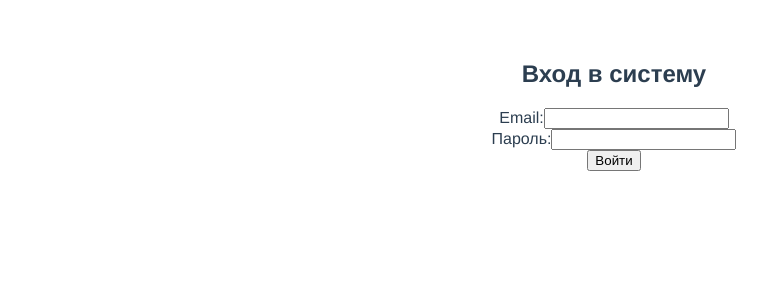
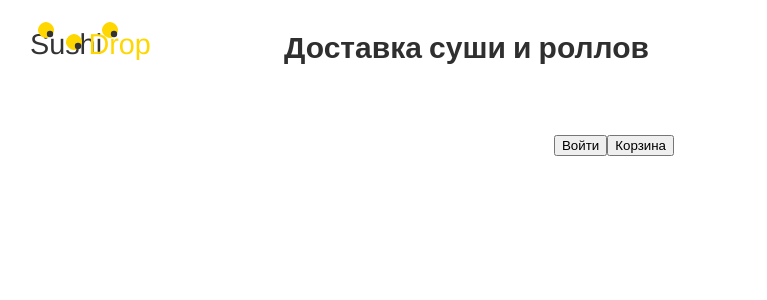
Before and after one commit to AliyaRazyapova/SushiDrop, a Vue app in the folder frontend/: page / in a window 1280 px wide. Shown: the top 300 px of the page, without its empty margins (26-793 px from the left). Built offline with nearby package versions, Linux system fonts and the light colour scheme.

Commit message:
[add] title in header

```diff
--- a/frontend/src/App.vue
+++ b/frontend/src/App.vue
@@ -17,6 +17,6 @@ export default {
   -moz-osx-font-smoothing: grayscale;
   text-align: center;
   color: #2c3e50;
-  margin-top: 60px;
+  margin-top: 16px;
 }
 </style>
--- a/frontend/src/components/elements/HeaDer.vue
+++ b/frontend/src/components/elements/HeaDer.vue
@@ -1,15 +1,15 @@
 <template>
-  <lo-go />
+  <logo-title />
   <header-buttons />
 </template>
 
 <script>
 import HeaderButtons from "@/components/elements/HeaderButtons";
-import LoGo from "@/components/elements/LoGo";
+import LogoTitle from "@/components/elements/LogoTitle";
 
 export default {
 name: "HeaDer",
-  components: {LoGo, HeaderButtons}
+  components: {LogoTitle, HeaderButtons}
 }
 </script>
 
--- /dev/null
+++ b/frontend/src/components/elements/LogoTitle.vue
@@ -0,0 +1,49 @@
+<template>
+  <div class="container">
+    <div class="logo">
+      <svg width="200" height="60" viewBox="0 0 250 60" xmlns="http://www.w3.org/2000/svg">
+        <text x="60" y="40" font-family="Helvetica, Arial, sans-serif" font-size="36" fill="#333333">Sushi</text>
+        <text x="133" y="40" font-family="Helvetica, Arial, sans-serif" font-size="36" fill="#FFD700">Drop</text>
+        <path d="M70 10 C 70 15, 75 20, 80 20 C 85 20, 90 15, 90 10 C 90 5, 85 0, 80 0 C 75 0, 70 5, 70 10 Z" fill="#FFD700"/>
+        <circle cx="85" cy="15" r="4" fill="#333333"/>
+        <path d="M105 25 C 105 30, 110 35, 115 35 C 120 35, 125 30, 125 25 C 125 20, 120 15, 115 15 C 110 15, 105 20, 105 25 Z" fill="#FFD700"/>
+        <circle cx="120" cy="30" r="4" fill="#333333"/>
+        <path d="M150 10 C 150 15, 155 20, 160 20 C 165 20, 170 15, 170 10 C 170 5, 165 0, 160 0 C 155 0, 150 5, 150 10 Z" fill="#FFD700"/>
+        <circle cx="165" cy="15" r="4" fill="#333333"/>
+      </svg>
+    </div>
+    <div class="title">
+      Доставка суши и роллов
+    </div>
+  </div>
+</template>
+
+<script>
+export default {
+  name: "LogoTitle"
+}
+</script>
+
+<style scoped>
+.container {
+  display: flex;
+  flex-direction: row;
+}
+
+.logo {
+  width: 168px;
+  height: 51px;
+}
+
+.title {
+  font-family: 'Poppins', sans-serif;
+  font-style: normal;
+  font-weight: 600;
+  font-size: 30px;
+  line-height: 45px;
+  color: #2F2F2F;
+
+  text-align: center;
+  padding: 10px 134px;
+}
+</style>
--- a/frontend/src/router/index.js
+++ b/frontend/src/router/index.js
@@ -1,12 +1,13 @@
 import { createRouter, createWebHistory } from 'vue-router'
 import RegistrationForm from "@/components/forms/RegistrationForm";
 import LoginForm from "@/components/forms/LoginForm";
+import HeaDer from "@/components/elements/HeaDer";
 
 const routes = [
   {
     path: '/',
     name: 'main',
-    component: LoginForm
+    component: HeaDer
   },
   {
     path: '/register',
```
Also changed, not shown: frontend/src/components/elements/LoGo.vue (deleted, +0 -22 lines).
